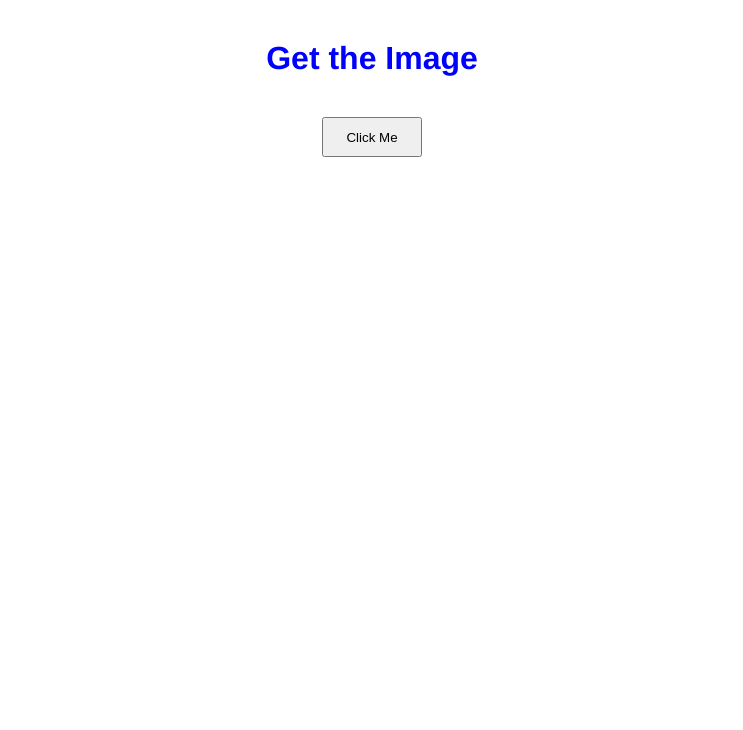
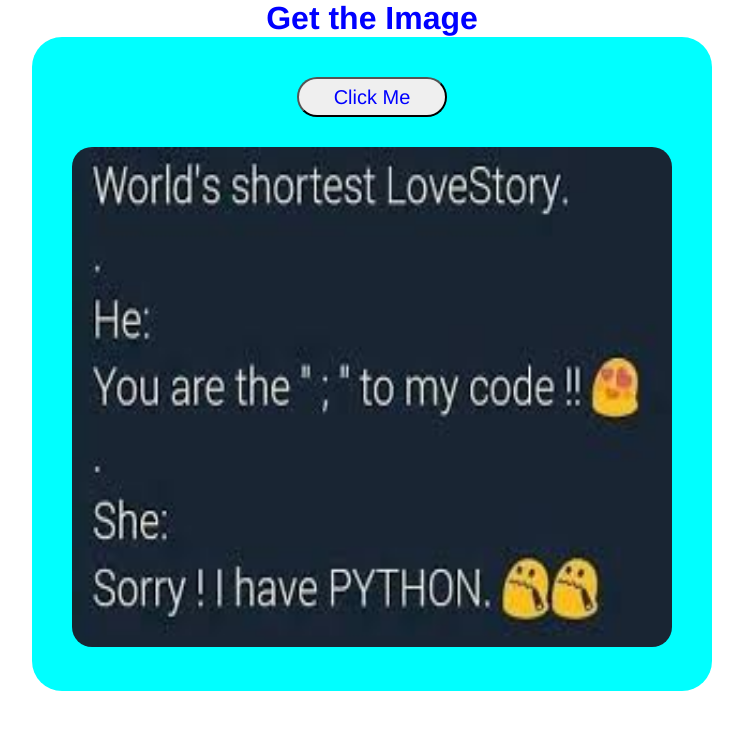
Before and after one commit to dammugopi/codermemes, a plain HTML site: page index.html in a window 1280 px wide. Both pictures are taken after a click on the button "Click Me". Shown: the whole page, without its empty margins (268-1011 px from the left). Drawn offline with Linux system fonts and the light colour scheme.

Commit message:
added hover

```diff
--- a/index.html
+++ b/index.html
@@ -10,13 +10,14 @@
 <body>
 
    <h1>Get the Image </h1>
-
+   <div class="outercontainer">
    <div id ="container">
     <button id="getmeme">Click Me</button>
 
 
 
    </div>
+  </div>
   <script src="script.js"></script>
 </body>
 </html>
--- a/script.js
+++ b/script.js
@@ -25,7 +25,7 @@ function getimage(){
 
     product.append(image);
     container.appendChild(product);
-    setTimeout(removeimage,2000);
+    setTimeout(removeimage,5000);
   }
   function removeimage(){
    const k= document.getElementsByClassName('product')
--- a/style.css
+++ b/style.css
@@ -5,29 +5,57 @@
 }
 h1{
   text-align: center;
-  margin: 40px 0px ;
+
   color: blue;
   font-family:'Franklin Gothic Medium', 'Arial Narrow', Arial, sans-serif;
+}
+.outercontainer{
+  display: flex;
+  align-items: center;
+  justify-content: center;
 }
 #container{
   display: flex;
   flex-direction: column;
   justify-content: center;
   align-items: center;
+  padding: 40px;
+
+  background-color: aqua;
+  height: max-content;
+  width: fit-content;
+  border-radius: 30px;
+
+
 
 }
 
 #getmeme{
   height: 40px;
-  width: 100px;
+  width: 150px;
   text-align: center;
+  margin-bottom: 30px;
+  border-radius: 20px;
+  font-family:'Franklin Gothic Medium', 'Arial Narrow', Arial, sans-serif;
+  font-size: 20px;
+  color: blue;
 }
 img{
   height: 500px;
   width:600px;
+  border-radius: 20px;
+
+
 }
 
 .product{
-  height: 200px;
-  background-color: red;
+
 }
+
+#getmeme:hover{
+ color: white;
+ background-color: blue;
+}
+#container:hover{
+  box-shadow:inset -10px -10px 10px blue;
+}
```
